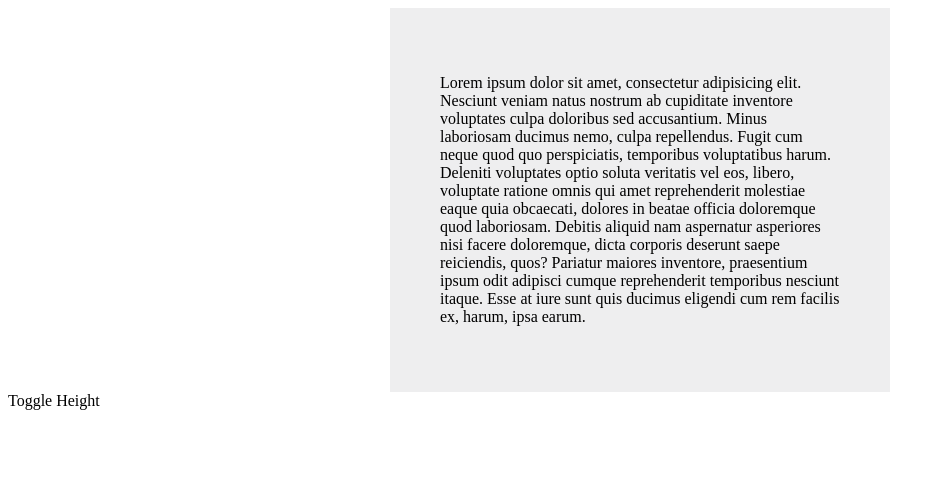
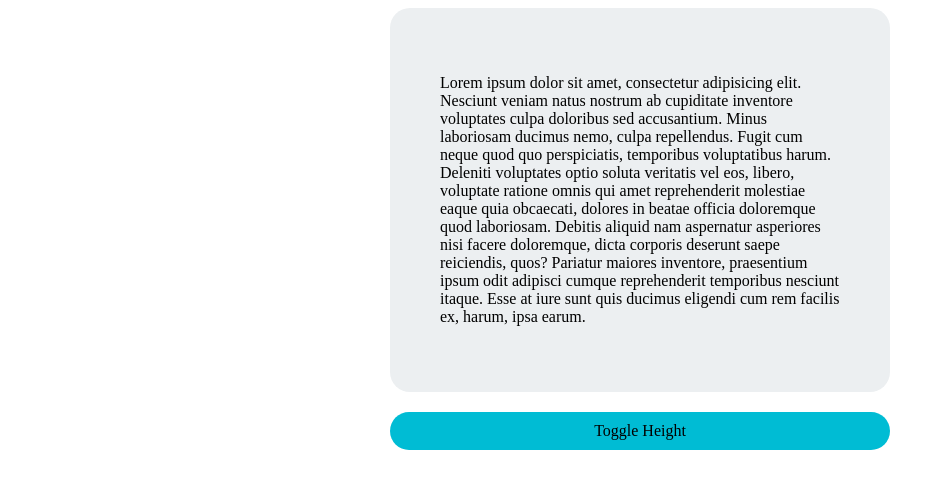
Before and after one commit to Roxas92/toggleHeight, a plain HTML site: page index.html in a window 1280 px wide. Both pictures are taken after a click on the element "Toggle Height". Shown: the whole page, without its empty margins (0-945 px from the left). Drawn offline with nearby package versions, Linux system fonts and the light colour scheme.

Commit message:
Optimized Function

```diff
--- a/css/style.scss
+++ b/css/style.scss
@@ -1,12 +1,27 @@
 .element {
   width: 500px;
   margin: 0 auto;
-  background-color: #eeeeef;
-  overflow: hidden;
-  height: 0;
-  transition: .5s cubic-bezier(0.075, 0.82, 0.165, 1);
 
   .body {
     padding: 50px;
+    background-color: #eceff1;
+    border-radius: 20px;
   }
 }
+
+.toggle-element {
+  .toggle-body {
+    height: 0;
+    // display: none;
+    overflow: hidden;
+    transition: .5s cubic-bezier(0.075, 0.82, 0.165, 1);
+  }
+}
+
+.button {
+  background-color: #00bcd4;
+  border-radius: 20px;
+  padding: 10px 20px;
+  text-align: center;
+  margin-top: 20px;
+}
--- a/index.html
+++ b/index.html
@@ -7,17 +7,21 @@
   <link rel="stylesheet" href="css/style.css">
 
   <script src="https://ajax.googleapis.com/ajax/libs/jquery/3.3.1/jquery.min.js"></script>
-  <script src="js/script.js"></script>
 </head>
 <body>
 
-  <div class="element">
-    <div class="body">
-      <p>Lorem ipsum dolor sit amet, consectetur adipisicing elit. Nesciunt veniam natus nostrum ab cupiditate inventore voluptates culpa doloribus sed accusantium. Minus laboriosam ducimus nemo, culpa repellendus. Fugit cum neque quod quo perspiciatis, temporibus voluptatibus harum. Deleniti voluptates optio soluta veritatis vel eos, libero, voluptate ratione omnis qui amet reprehenderit molestiae eaque quia obcaecati, dolores in beatae officia doloremque quod laboriosam. Debitis aliquid nam aspernatur asperiores nisi facere doloremque, dicta corporis deserunt saepe reiciendis, quos? Pariatur maiores inventore, praesentium ipsum odit adipisci cumque reprehenderit temporibus nesciunt itaque. Esse at iure sunt quis ducimus eligendi cum rem facilis ex, harum, ipsa earum.</p>
+  <div class="element toggle-element">
+    <div class="toggle-body">
+      <div class="body">
+        <p>Lorem ipsum dolor sit amet, consectetur adipisicing elit. Nesciunt veniam natus nostrum ab cupiditate inventore voluptates culpa doloribus sed accusantium. Minus laboriosam ducimus nemo, culpa repellendus. Fugit cum neque quod quo perspiciatis, temporibus voluptatibus harum. Deleniti voluptates optio soluta veritatis vel eos, libero, voluptate ratione omnis qui amet reprehenderit molestiae eaque quia obcaecati, dolores in beatae officia doloremque quod laboriosam. Debitis aliquid nam aspernatur asperiores nisi facere doloremque, dicta corporis deserunt saepe reiciendis, quos? Pariatur maiores inventore, praesentium ipsum odit adipisci cumque reprehenderit temporibus nesciunt itaque. Esse at iure sunt quis ducimus eligendi cum rem facilis ex, harum, ipsa earum.</p>
+      </div>
     </div>
+
+    <div class="js--toggleHeight button">Toggle Height</div>
+
   </div>
 
-  <div onclick="toggleHeight();" class="toggler">Toggle Height</div>
+  <script src="js/script.js"></script>
 
 </body>
 </html>
--- a/js/script.js
+++ b/js/script.js
@@ -1,10 +1,34 @@
+function removeHeight(element) {
+  element.css({'height': ''});
+  alert('hi');
+}
+
 function toggleHeight() {
-  var bodyHeight = document.querySelector('.body').clientHeight;
+  var parentElement = $(this).parent();
+  var toggleBody = parentElement.find('.toggle-body');
+  var contentBody = parentElement.find('.body');
+  var bodyHeight = contentBody.outerHeight();
 
-  if ($('.element').height() == 0) {
-    $('.element').css({'height': bodyHeight});
+  if (toggleBody.height() == 0) {
+    toggleBody.css({'height': bodyHeight});
   } else {
-    $('.element').css({'height': ''});
+    toggleBody.css({'height': ''});
   }
 
+  toggleBody.on("click", $(this), removeHeight );
 }
+
+$('.js--toggleHeight').on("click", toggleHeight );
+
+/* function toggleHeight() {
+  var parentElement = $(this).parent();
+  var toggleBody = parentElement.find('.toggle-body');
+
+  toggleBody.slideToggle();
+
+  toggleBody.on("click", function() {
+    $(this).slideUp()
+  });
+}
+
+$('.js--toggleHeight').on("click", toggleHeight ); */
```
Also changed, not shown: css/style.css.
